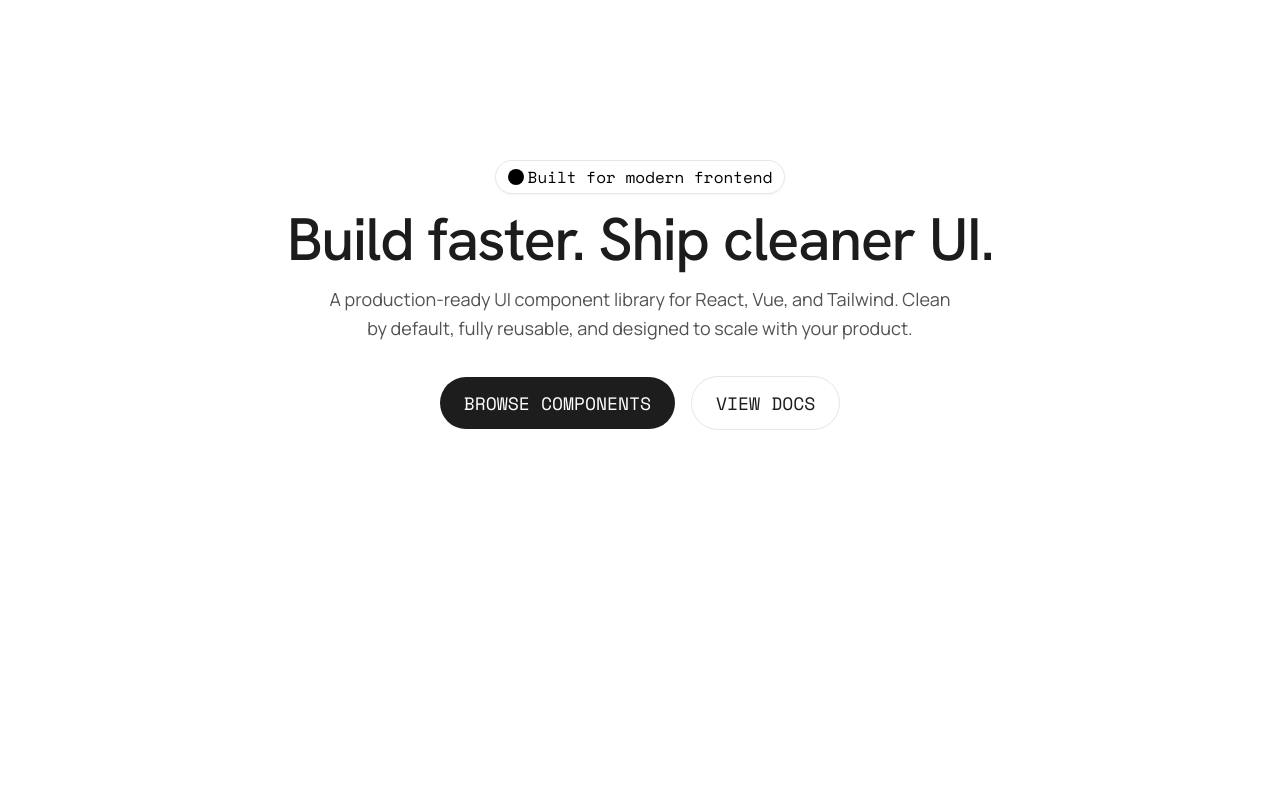
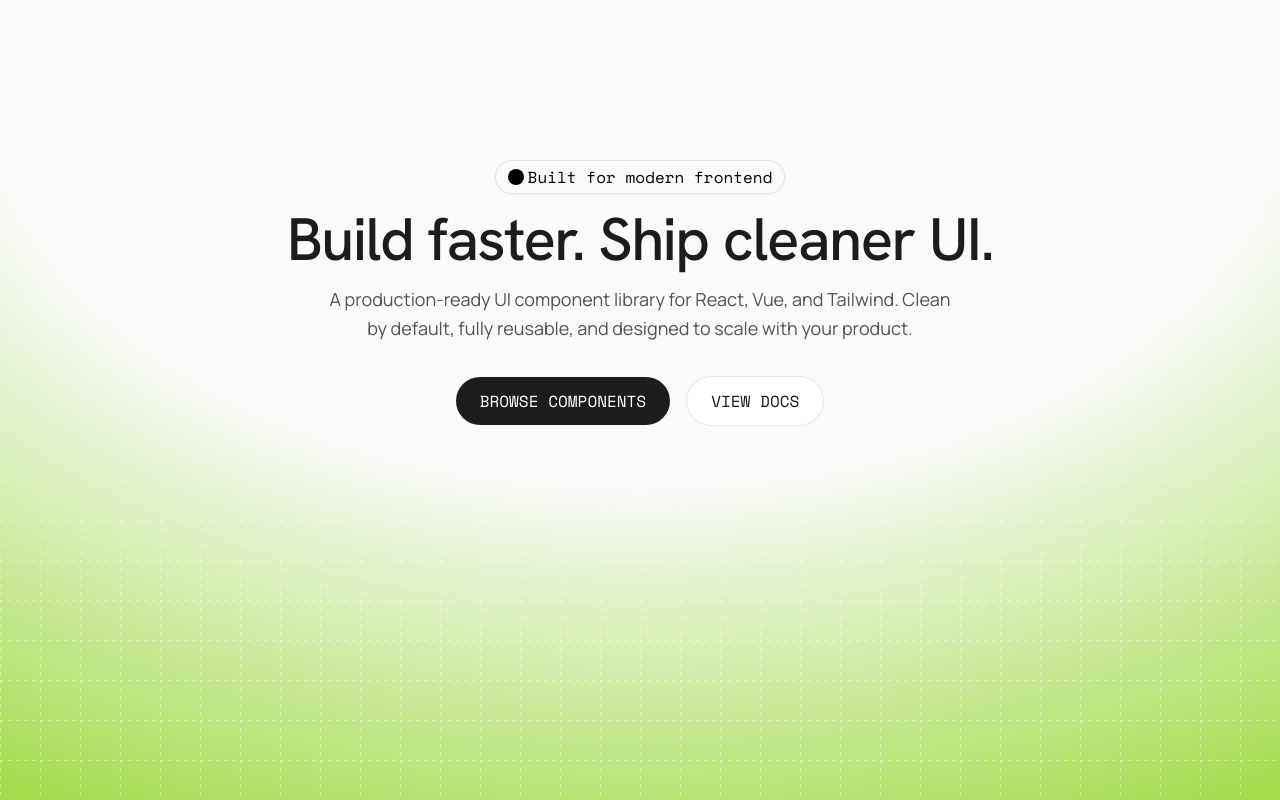
Before and after one commit to EriyaDev/vue-side-project, a Vue app: page / in a window 1280 px wide. Built offline with nearby package versions, Linux system fonts and the light colour scheme.

Commit message:
update css

```diff
--- a/src/assets/main.css
+++ b/src/assets/main.css
@@ -32,7 +32,6 @@
   --ease-snappy: cubic-bezier(0.2, 0, 0, 1);
   /* ... */
 }
-
 .section-container {
   @apply max-w-[90%] md:max-w-[75%] lg:max-w-[85%] mx-auto py-12;
 }
@@ -56,9 +55,36 @@
 
 /* Button */
 .btn-primary {
-  @apply bg-button-primary text-white font-space-mono text-base md:text-lg py-3 px-6 rounded-full hover:bg-avocado-900 transition-colors duration-300;
+  @apply bg-button-primary text-white font-space-mono text-base  py-3 px-6 rounded-full hover:bg-avocado-900 transition-colors duration-300;
 }
 
 .btn-secondary {
-  @apply bg-button-secondary text-text-primary font-space-mono text-base md:text-lg py-3 px-6 rounded-full hover:bg-avocado-500 transition-colors duration-300 border border-text-primary/10;
+  @apply bg-button-secondary text-text-primary font-space-mono text-base  py-3 px-6 rounded-full hover:bg-avocado-500 transition-colors duration-300 border border-text-primary/10;
 }
+
+.bg-dashed-line {
+  background-image:
+    linear-gradient(to right, #fafafa80 1px, transparent 1px),
+    linear-gradient(to bottom, #fafafa80 1px, transparent 1px);
+  background-size: 20px 20px;
+  background-position:
+    0 0,
+    0 0;
+
+  mask-image:
+    repeating-linear-gradient(to right, black 0px, black 3px, transparent 3px, transparent 8px),
+    repeating-linear-gradient(to bottom, black 0px, black 3px, transparent 3px, transparent 8px),
+    radial-gradient(ellipse 100% 80% at 50% 100%, black 50%, transparent 90%);
+
+  -webkit-mask-image:
+    repeating-linear-gradient(to right, black 0px, black 3px, transparent 3px, transparent 8px),
+    repeating-linear-gradient(to bottom, black 0px, black 3px, transparent 3px, transparent 8px),
+    radial-gradient(ellipse 100% 80% at 50% 100%, black 50%, transparent 90%);
+
+  mask-composite: intersect;
+  -webkit-mask-composite: source-in;
+}
+
+.bg-gradient {
+  background: radial-gradient(125% 125% at 50% 10%, #fafafa 40%, #7ccf00 100%);
+}
```
